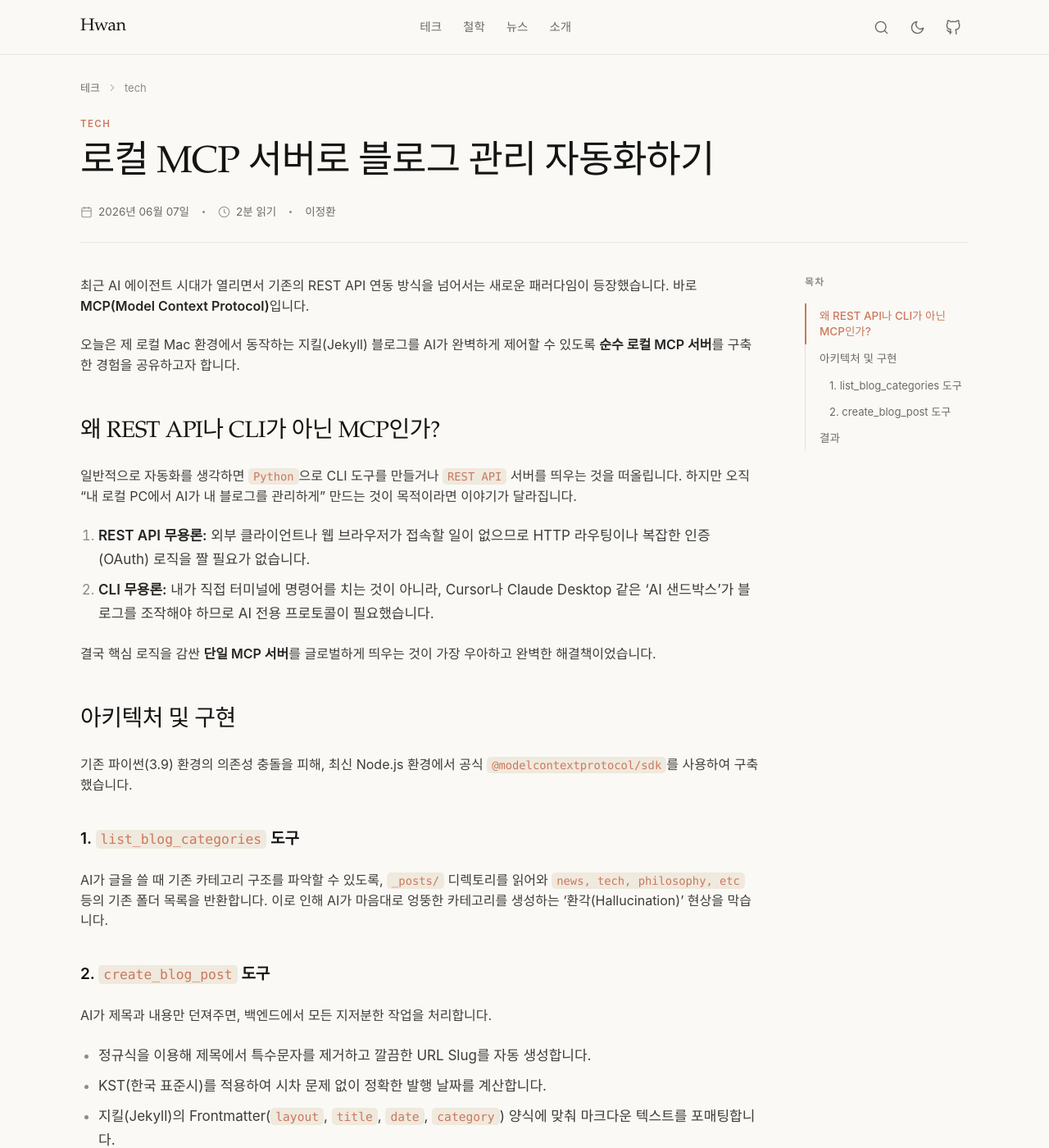
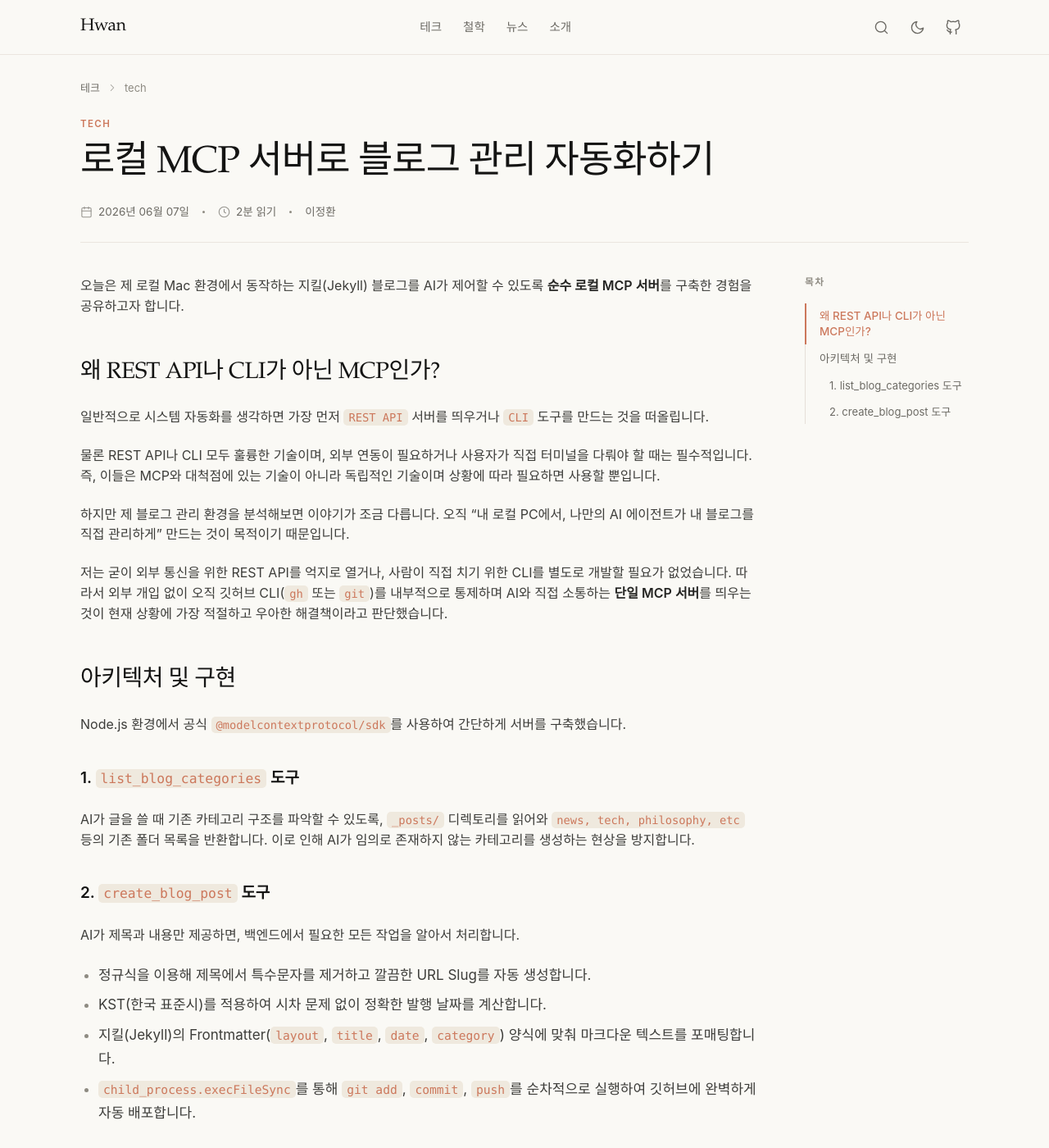
Before and after one commit to Hwan3434/Hwan3434.github.io, a Jekyll site: the page built from _posts/Tech/2026-06-07-로컬-mcp-서버로-블로그-관리-자동화하기.md, in a window 1280 px wide and 1400 px high. Shown: the whole window at 82% size. Built offline with Jekyll 4.4.1, drawn with Linux system fonts in a browser that asks for light colours; some web fonts are replaced; some of the changed text lies outside the part shown.

Commit message:
docs: revise MCP architecture philosophy in tech post

```diff
--- a/_posts/Tech/2026-06-07-로컬-mcp-서버로-블로그-관리-자동화하기.md
+++ b/_posts/Tech/2026-06-07-로컬-mcp-서버로-블로그-관리-자동화하기.md
@@ -1,39 +1,32 @@
 ---
 layout: post
 title: "로컬 MCP 서버로 블로그 관리 자동화하기"
-date: 2026-06-07 08:46:57 +0900
+date: 2026-06-07 08:47:19 +0900
 categories: [tech]
 ---
 
-최근 AI 에이전트 시대가 열리면서 기존의 REST API 연동 방식을 넘어서는 새로운 패러다임이 등장했습니다. 바로 **MCP(Model Context Protocol)**입니다.
-
-오늘은 제 로컬 Mac 환경에서 동작하는 지킬(Jekyll) 블로그를 AI가 완벽하게 제어할 수 있도록 **순수 로컬 MCP 서버**를 구축한 경험을 공유하고자 합니다.
+오늘은 제 로컬 Mac 환경에서 동작하는 지킬(Jekyll) 블로그를 AI가 제어할 수 있도록 **순수 로컬 MCP 서버**를 구축한 경험을 공유하고자 합니다.
 
 ## 왜 REST API나 CLI가 아닌 MCP인가?
 
-일반적으로 자동화를 생각하면 `Python`으로 CLI 도구를 만들거나 `REST API` 서버를 띄우는 것을 떠올립니다. 하지만 오직 "내 로컬 PC에서 AI가 내 블로그를 관리하게" 만드는 것이 목적이라면 이야기가 달라집니다.
+일반적으로 시스템 자동화를 생각하면 가장 먼저 `REST API` 서버를 띄우거나 `CLI` 도구를 만드는 것을 떠올립니다.
 
-1. **REST API 무용론:** 외부 클라이언트나 웹 브라우저가 접속할 일이 없으므로 HTTP 라우팅이나 복잡한 인증(OAuth) 로직을 짤 필요가 없습니다.
-2. **CLI 무용론:** 내가 직접 터미널에 명령어를 치는 것이 아니라, Cursor나 Claude Desktop 같은 'AI 샌드박스'가 블로그를 조작해야 하므로 AI 전용 프로토콜이 필요했습니다.
+물론 REST API나 CLI 모두 훌륭한 기술이며, 외부 연동이 필요하거나 사용자가 직접 터미널을 다뤄야 할 때는 필수적입니다. 즉, 이들은 MCP와 대척점에 있는 기술이 아니라 독립적인 기술이며 상황에 따라 필요하면 사용할 뿐입니다.
 
-결국 핵심 로직을 감싼 **단일 MCP 서버**를 글로벌하게 띄우는 것이 가장 우아하고 완벽한 해결책이었습니다.
+하지만 제 블로그 관리 환경을 분석해보면 이야기가 조금 다릅니다. 오직 "내 로컬 PC에서, 나만의 AI 에이전트가 내 블로그를 직접 관리하게" 만드는 것이 목적이기 때문입니다.
+
+저는 굳이 외부 통신을 위한 REST API를 억지로 열거나, 사람이 직접 치기 위한 CLI를 별도로 개발할 필요가 없었습니다. 따라서 외부 개입 없이 오직 깃허브 CLI(`gh` 또는 `git`)를 내부적으로 통제하며 AI와 직접 소통하는 **단일 MCP 서버**를 띄우는 것이 현재 상황에 가장 적절하고 우아한 해결책이라고 판단했습니다.
 
 ## 아키텍처 및 구현
 
-기존 파이썬(3.9) 환경의 의존성 충돌을 피해, 최신 Node.js 환경에서 공식 `@modelcontextprotocol/sdk`를 사용하여 구축했습니다.
+Node.js 환경에서 공식 `@modelcontextprotocol/sdk`를 사용하여 간단하게 서버를 구축했습니다.
 
 ### 1. `list_blog_categories` 도구
-AI가 글을 쓸 때 기존 카테고리 구조를 파악할 수 있도록, `_posts/` 디렉토리를 읽어와 `news, tech, philosophy, etc` 등의 기존 폴더 목록을 반환합니다. 이로 인해 AI가 마음대로 엉뚱한 카테고리를 생성하는 '환각(Hallucination)' 현상을 막습니다.
+AI가 글을 쓸 때 기존 카테고리 구조를 파악할 수 있도록, `_posts/` 디렉토리를 읽어와 `news, tech, philosophy, etc` 등의 기존 폴더 목록을 반환합니다. 이로 인해 AI가 임의로 존재하지 않는 카테고리를 생성하는 현상을 방지합니다.
 
 ### 2. `create_blog_post` 도구
-AI가 제목과 내용만 던져주면, 백엔드에서 모든 지저분한 작업을 처리합니다.
+AI가 제목과 내용만 제공하면, 백엔드에서 필요한 모든 작업을 알아서 처리합니다.
 - 정규식을 이용해 제목에서 특수문자를 제거하고 깔끔한 URL Slug를 자동 생성합니다.
 - KST(한국 표준시)를 적용하여 시차 문제 없이 정확한 발행 날짜를 계산합니다.
 - 지킬(Jekyll)의 Frontmatter(`layout`, `title`, `date`, `category`) 양식에 맞춰 마크다운 텍스트를 포매팅합니다.
-- `child_process`를 통해 `git add`, `commit`, `push`를 한 번에 실행하여 깃허브에 자동 배포합니다.
-
-## 결과
-
-이제 어떤 프로젝트 폴더에서 어떤 코딩을 하고 있든 간에, "이거 블로그 기술 탭에 올려줘!" 한 마디면 백그라운드에 떠 있는 로컬 MCP 서버가 모든 동작을 원스톱으로 처리합니다.
-
-이러한 **Core Logic + MCP** 아키텍처는 향후 AI 중심(AI-Native) 백엔드 생태계에서 가장 기본적이고 강력한 설계 패턴이 될 것입니다! 🚀
+- `child_process.execFileSync`를 통해 `git add`, `commit`, `push`를 순차적으로 실행하여 깃허브에 완벽하게 자동 배포합니다.
```
